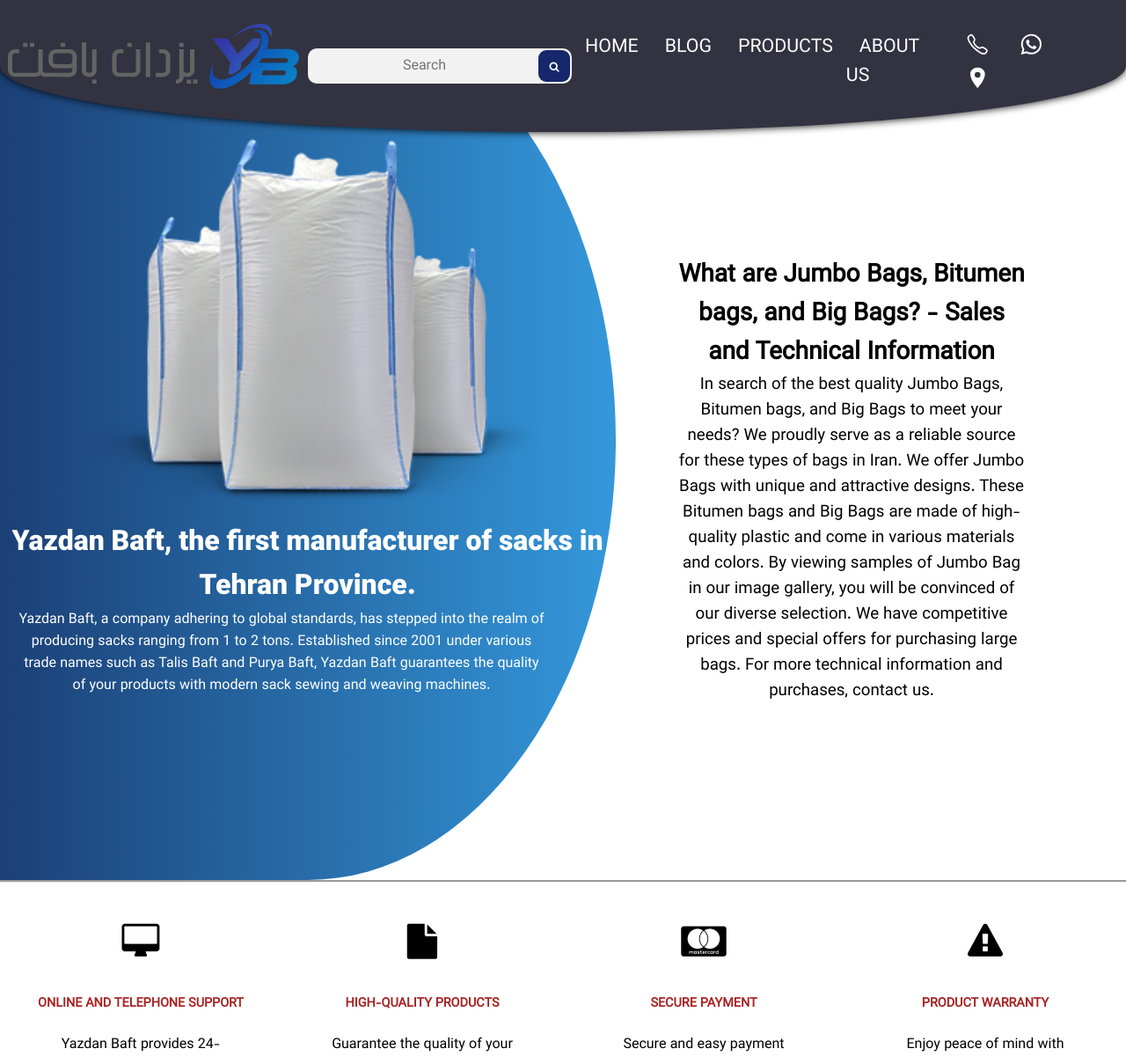
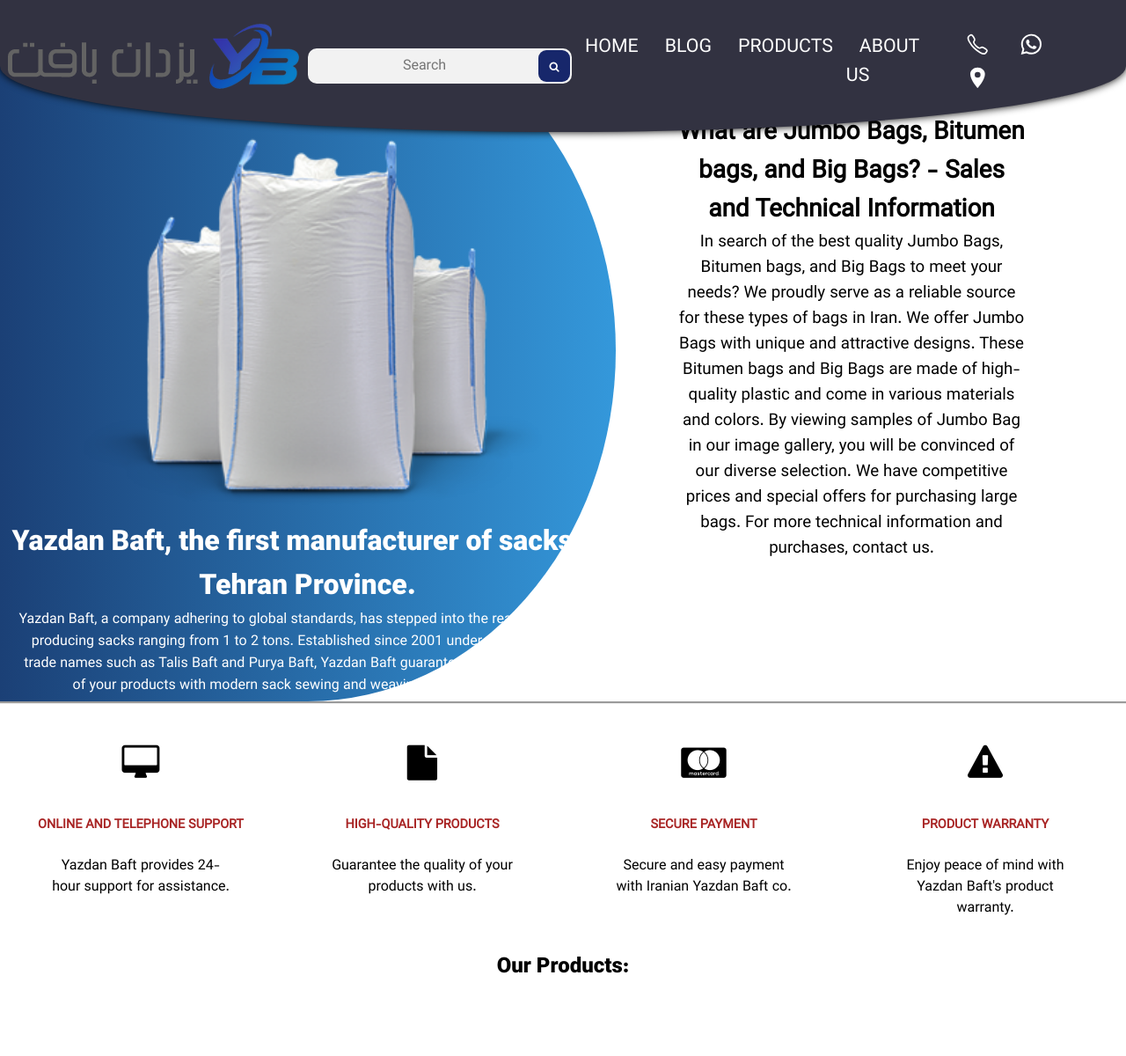
Before and after one commit to yasYZ/YBsite, a Django app: page /1/home/ in a window 1280 px wide. Shown: the top 1200 px of the page at 88% size. Run offline with Django 3.2, Linux system fonts and the light colour scheme; data comes from the database, SQL or seed files in the repository.

Commit message:
2 lang system BackV2.0.0.12

```diff
--- a/YazdanBaft/home/static/css/style.css
+++ b/YazdanBaft/home/static/css/style.css
@@ -211,10 +211,11 @@
     text-align: center;
     position: relative;
     width: 100%;
+    height: 100%;
 }
 .filled-shape{
     width: 700px;
-    height: 1000px;
+    height: 100%;
     background: linear-gradient(
          to left,
          rgb(52, 152, 219),
```
